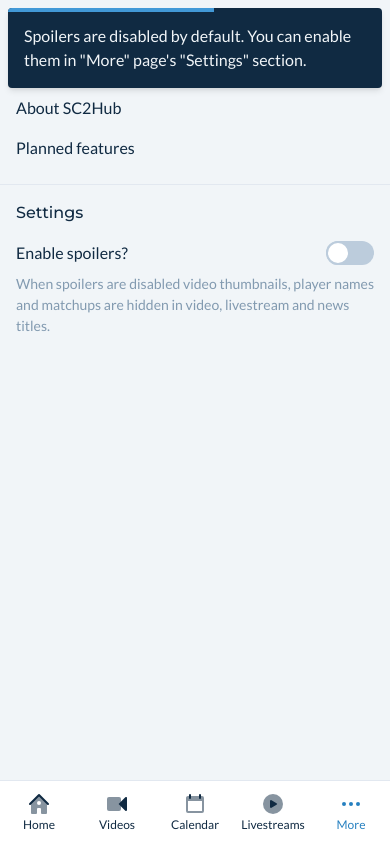
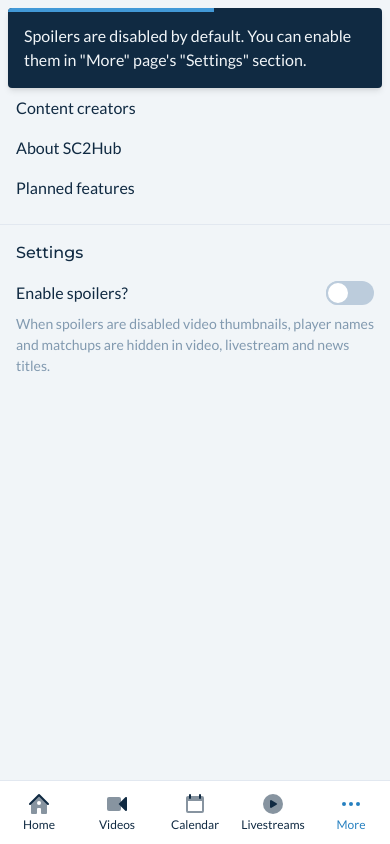
Before and after one commit to mantaspet/sc2hub-client, a Nuxt app: page /more in a window 390 px wide. Built offline with nearby package versions, Linux system fonts and the light colour scheme; no server answers.

Commit message:
search.vue: add no results message; add link to search page to more.vue page

```diff
--- a/components/DesktopNavigation.vue
+++ b/components/DesktopNavigation.vue
@@ -103,7 +103,7 @@
 
       <div class="flex items-center pr-4">
         <nuxt-link
-          to="/search"
+          :to="{ name: 'search' }"
           class="mr-4"
           exact-active-class="active-secondary-link"
         >
--- a/pages/more.vue
+++ b/pages/more.vue
@@ -43,6 +43,10 @@ export default {
           text: 'News',
           route: { name: 'news' },
         },
+        {
+          text: 'Search',
+          route: { name: 'search' },
+        },
         { text: 'Content creators', route: { name: 'content-creators' } },
         { text: 'About SC2Hub', route: { name: 'information' } },
         {
--- a/pages/search.vue
+++ b/pages/search.vue
@@ -1,6 +1,6 @@
 <template>
   <section class="content-wrapper flex flex-col items-center justify-center">
-    <div class="py-4 w-full md:w-1/2">
+    <div class="px-2 md:px-0 pt-2 w-full md:w-1/2">
       <BaseTextField
         :value="searchQuery"
         :placeholder="searchInputPlaceholder"
@@ -11,6 +11,10 @@
         @click:clear="SET_SEARCH_QUERY('')"
       />
     </div>
+
+    <h2 v-if="showNoResultsMessage" class="py-3 text-center text-xl">
+      No results found
+    </h2>
 
     <div class="pb-8 flex flex-col items-center justify-center">
       <h2
@@ -107,6 +111,20 @@ export default {
     ]),
     ...mapState('settings', ['enableSpoilers']),
     ...mapGetters('search', ['videoSearchResults', 'articleSearchResults']),
+    ...mapGetters('progress', ['loading']),
+
+    showNoResultsMessage() {
+      if (this.articleSearchResults?.length) {
+        return false;
+      }
+      if (this.videoSearchResults?.length) {
+        return false;
+      }
+      if (!this.searchQuery) {
+        return false;
+      }
+      return !(this.loading['get:/videos'] || this.loading['get:/articles']);
+    },
   },
 
   mounted() {
```
